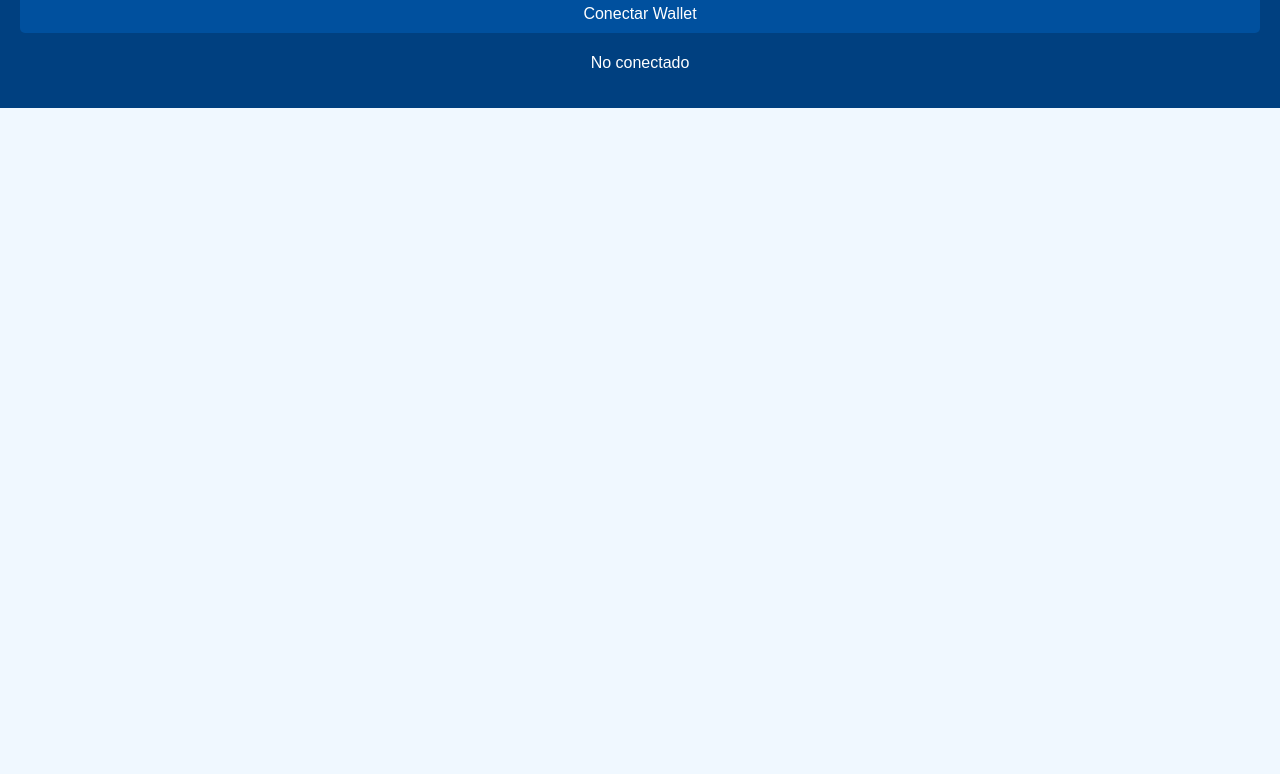
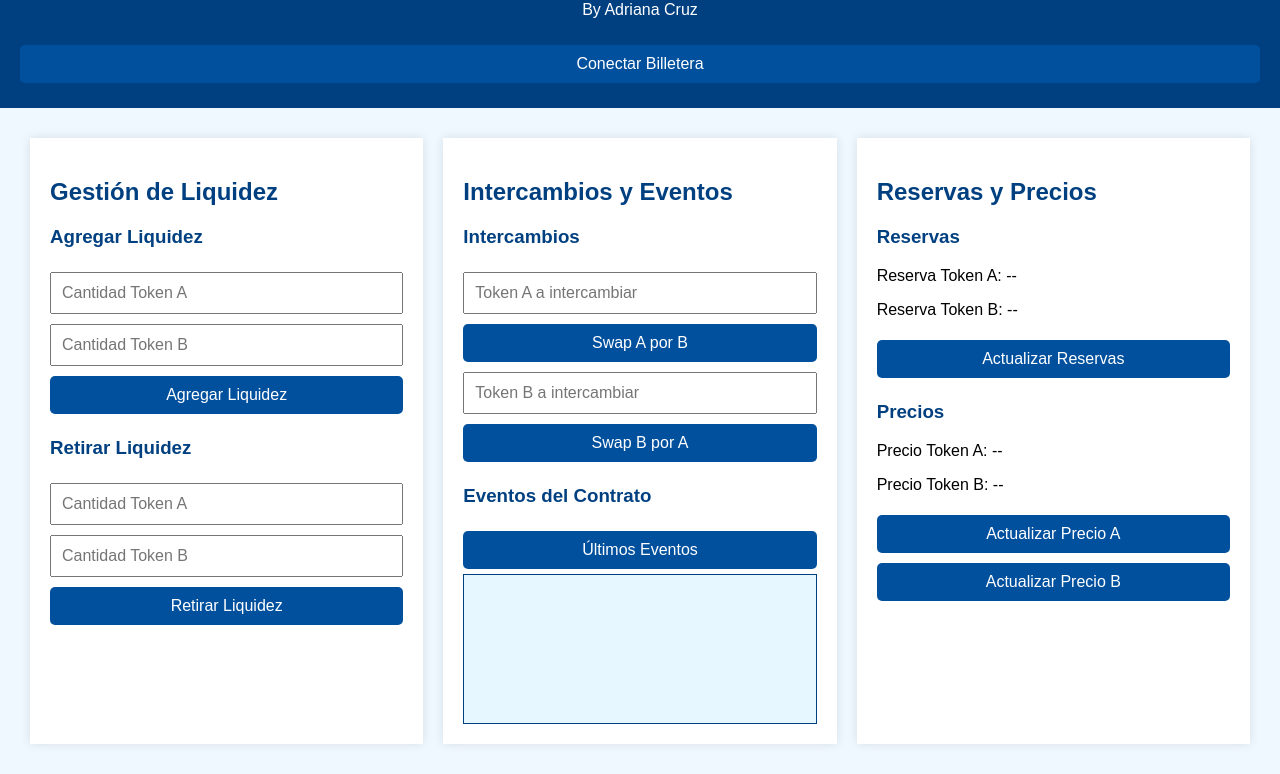
Before and after one commit to Lobarg/SimpleDex, a plain HTML site: page index.html in a window 1280 px wide. Shown: the part 72-846 px from the top of the page. Before the commit the page ends 800 px from the top, so only its background shows below. Drawn offline with Linux system fonts and the light colour scheme.

Commit message:
Suma funcionalidad para ver  historico de eventos

```diff
--- a/index.html
+++ b/index.html
@@ -7,81 +7,56 @@
     <link rel="stylesheet" href="style.css">
 </head>
 <body>
-    <div class="container">
-        <header>
-            <h1>SimpleDex</h1>
-            <div class="wallet-connection">
-                <button id="connectButton" class="btn-primary">Conectar Wallet</button>
-                <p id="walletAddress" class="wallet-address">No conectado</p>
-            </div>
-        </header>
+    <header>
+        <h1>SimpleDEX</h1>
+        <p>By Adriana Cruz</p>
+        <button id="connectWalletBtn">Conectar Billetera</button>
+    </header>
+    <script src="script.js" defer></script>
+    <main>
 
-        <main id="contractInterface" style="display: none;">
-            <div class="grid-container">
-                <div class="column liquidity-section">
-                    <h2>Agregar/Retirar Liquidez</h2>
+        <div class="row">
+            <section class="column">
+                <h2>Gestión de Liquidez</h2>
+                <h3>Agregar Liquidez</h3>
+                <input type="text" id="amountA" placeholder="Cantidad Token A">
+                <input type="text" id="amountB" placeholder="Cantidad Token B">
+                <button id="addLiquidityBtn">Agregar Liquidez</button>
 
-                    <div class="input-group">
-                        <h3>Agregar Liquidez</h3>
-                        <label>Token A Cantidad:</label>
-                        <input type="number" id="addLiquidityAmountA" placeholder="Cantidad Token A">
+                <h3>Retirar Liquidez</h3>
+                <input type="text" id="amountARemove" placeholder="Cantidad Token A">
+                <input type="text" id="amountBRemove" placeholder="Cantidad Token B">
+                <button id="removeLiquidityBtn">Retirar Liquidez</button>
+            </section>
 
-                        <label>Token B Cantidad:</label>
-                        <input type="number" id="addLiquidityAmountB" placeholder="Cantidad Token B">
+            <section class="column">
+                <h2>Intercambios y Eventos</h2>
+                <h3>Intercambios</h3>
+                <input type="text" id="amountASwap" placeholder="Token A a intercambiar">
+                <button id="swapAforBBtn">Swap A por B</button>
+                <input type="text" id="amountBSwap" placeholder="Token B a intercambiar">
+                <button id="swapBforABtn">Swap B por A</button>
 
-                        <button id="addLiquidityBtn" class="btn-action">Agregar Liquidez</button>
-                    </div>
+                <h3>Eventos del Contrato</h3>
+                <button id="getLastEventsBtn">Últimos Eventos</button>
+                <div id="eventLog"></div>
+            </section>
 
-                    <div class="input-group">
-                        <h3>Retirar Liquidez</h3>
-                        <label>Token A Retirar:</label>
-                        <input type="number" id="removeLiquidityAmountA" placeholder="Cantidad Token A">
+            <section class="column">
+                <h2>Reservas y Precios</h2>
+                <h3>Reservas</h3>
+                <p id="reserveA">Reserva Token A: --</p>
+                <p id="reserveB">Reserva Token B: --</p>
+                <button id="getReservesBtn">Actualizar Reservas</button>
 
-                        <label>Token B Retirar:</label>
-                        <input type="number" id="removeLiquidityAmountB" placeholder="Cantidad Token B">
-
-                        <button id="removeLiquidityBtn" class="btn-action">Retirar Liquidez</button>
-                    </div>
-                </div>
-
-                <div class="column swap-section">
-                    <h2>Intercambio de Tokens</h2>
-
-                    <div class="input-group">
-                        <h3>Swap Token A → Token B</h3>
-                        <label>Token A Cantidad:</label>
-                        <input type="number" id="swapAmountA" placeholder="Cantidad Token A">
-                        <button id="swapAforBBtn" class="btn-action">Swap A → B</button>
-                    </div>
-
-                    <div class="input-group">
-                        <h3>Swap Token B → Token A</h3>
-                        <label>Token B Cantidad:</label>
-                        <input type="number" id="swapAmountB" placeholder="Cantidad Token B">
-                        <button id="swapBforABtn" class="btn-action">Swap B → A</button>
-                    </div>
-
-                    <div class="token-info">
-                        <h3>Información de Tokens</h3>
-                        <p id="priceA">Precio Token A: -</p>
-                        <p id="priceB">Precio Token B: -</p>
-                        <p id="reserveA">Reserva Token A: -</p>
-                        <p id="reserveB">Reserva Token B: -</p>
-                        <div class="update-buttons">
-                            <button id="updatePricesBtn" class="btn-secondary">Actualizar Precios</button>
-                            <button id="updateReservesBtn" class="btn-secondary">Actualizar Reservas</button>
-                        </div>
-                    </div>
-                </div>
-
-                <div class="column events-section">
-                    <h2>Eventos Recientes</h2>
-                    <div id="eventResults" class="event-list"></div>
-                    <button id="fetchEventsBtn" class="btn-action">Cargar Eventos</button>
-                </div>
-            </div>
-        </main>
-    </div>
+                <h3>Precios</h3>
+                <p id="priceA">Precio Token A: --</p>
+                <p id="priceB">Precio Token B: --</p>
+                <button id="getPriceABtn">Actualizar Precio A</button>
+                <button id="getPriceBBtn">Actualizar Precio B</button>
+            </section>
+        </div>
+    </main>
 
 </body>
 </html>
```
